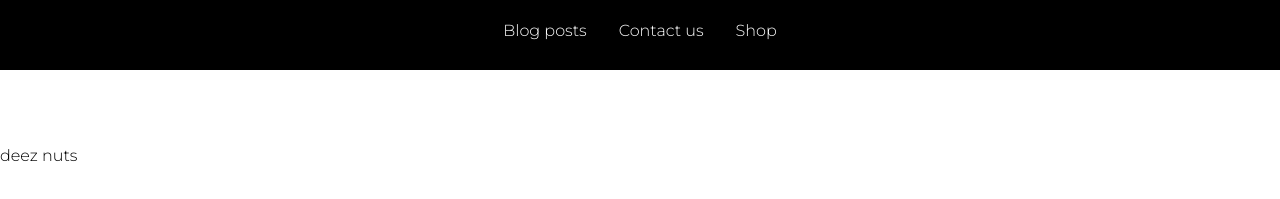
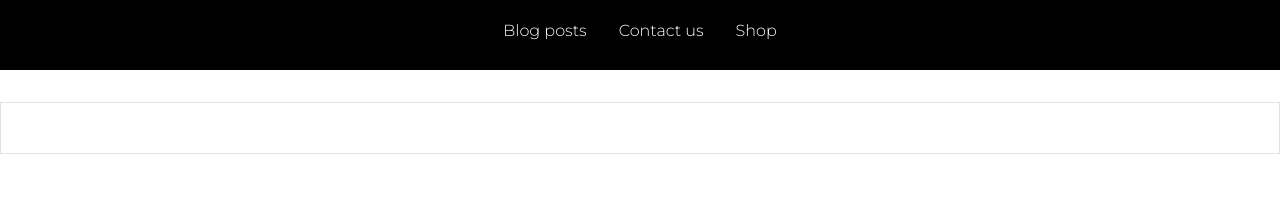
Before and after one commit to GeorgeKnapasjo/Motorcycle-blog, a React (Create React App) app: page /Blogs in a window 1280 px wide. Shown: the part 187-386 px from the top of the page. Built offline with nearby package versions, Linux system fonts and the light colour scheme.

Commit message:
add navbar routing

```diff
--- a/src/App.js
+++ b/src/App.js
@@ -9,8 +9,8 @@ const App = () => {
     <Router>
           <Navbar />
           <Switch>
-        <Route path='/Blogs' component={Blogs}/>
-        <Route path='/' component={Homepage}/>
+        <Route path='/Blogs' component={()=><Blogs/>}/>
+        <Route exact path='/' component={()=><Homepage/>}/>
         </Switch>
 
     </Router>
--- a/src/components/common/Navbar/Navbar.js
+++ b/src/components/common/Navbar/Navbar.js
@@ -12,7 +12,7 @@ const Navbar = () => {
         <NavbarContainer>
             <Router>
             <Link to='/Blogs'>Blog posts</Link>
-            <a>Contact us</a>
+            <Link to='/'>Contact us</Link>
             <a>Shop</a>
             </Router>
         </NavbarContainer>
--- a/src/components/common/StyledComponents/FullPageWrappers.styled.js
+++ b/src/components/common/StyledComponents/FullPageWrappers.styled.js
@@ -0,0 +1 @@
+import styled from 'styled-components'
--- a/src/components/pages/Blogs/Blogs.js
+++ b/src/components/pages/Blogs/Blogs.js
@@ -1,19 +1,15 @@
 import React from 'react';
+import { BlogContainer, BlogWrapper, SearchBar } from './Blogs.styled';
 
 const Blogs = () => {
     return (
-        <div>
-            <br/>
-            <br/>
-            <br/>
-            <br/>
-            deez nuts
-            <br/>
-            <br/>
-            <br/>
-            <br/>
+        <BlogWrapper>
+            <BlogContainer>
+                <SearchBar>
 
-        </div>
+                </SearchBar>
+            </BlogContainer>
+        </BlogWrapper>
     )
 }
 
--- a/src/components/pages/Blogs/Blogs.styled.js
+++ b/src/components/pages/Blogs/Blogs.styled.js
@@ -5,5 +5,13 @@ export const BlogWrapper = styled.div`
 `;
 
 export const BlogContainer = styled.div`
+    width:1500px;
+    margin:auto;
+`;
 
+export const SearchBar = styled.div`
+    display:flex;
+    height:50px;
+    border:1px solid #dee3e5;
+    margin-top:2rem;
 `;
--- a/src/components/pages/Homepage.js
+++ b/src/components/pages/Homepage.js
@@ -3,6 +3,7 @@ import Banner from '../common/Banner/Banner';
 import RecentBlogs from '../RecentBlogs';
 import About from '../About';
 import Popular from '../Popular';
+import {withRouter} from 'react-router-dom'
 
 const Homepage = () => {
     return(<>
@@ -13,4 +14,4 @@ const Homepage = () => {
     </>)
 }
 
-export default Homepage
+export default withRouter(Homepage)
```
